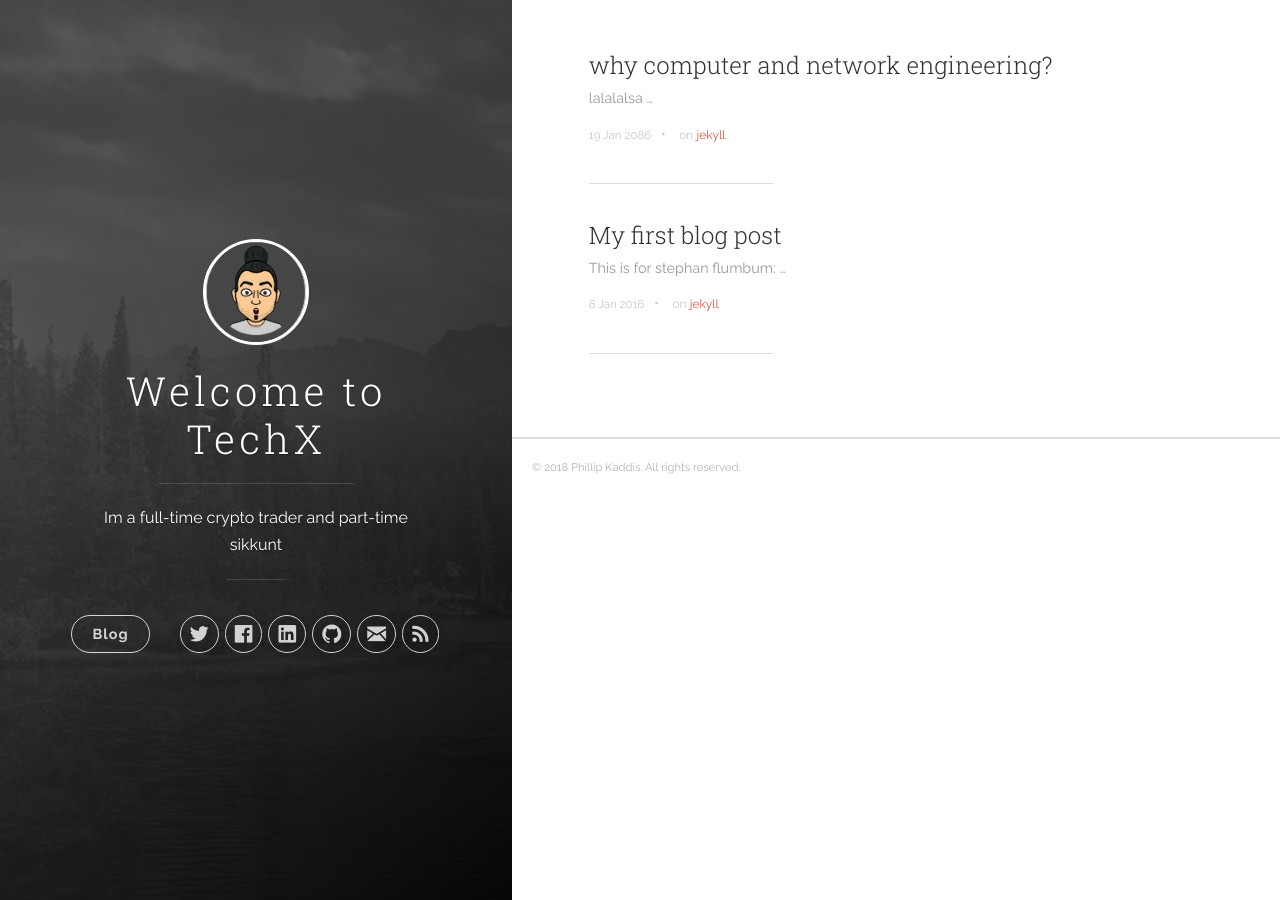
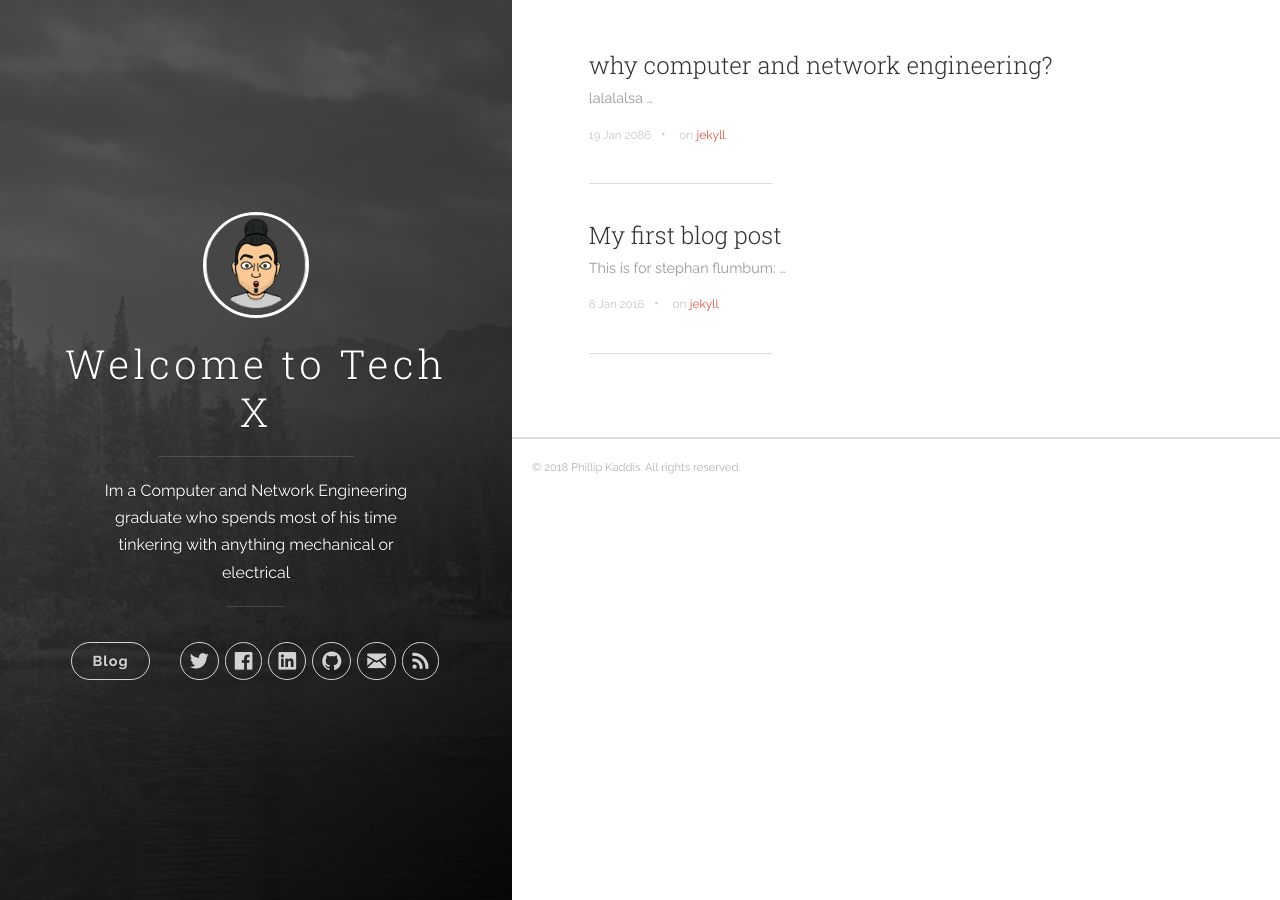
Before and after one commit to pkaddis/pkaddis.github.io, a Jekyll site: the page built from index.html, in a window 1280 px wide. Built offline with Jekyll 4.4.1, drawn with Linux system fonts in a browser that asks for light colours; nearby versions of some CDN libraries; the list of posts is cut into pages by our own code.

Commit message:
Update _config.yml

```diff
--- a/_config.yml
+++ b/_config.yml
@@ -1,6 +1,6 @@
 # Site settings
-title: Welcome to TechX
-description: 'Im a full-time crypto trader and part-time sikkunt'
+title: Welcome to Tech X
+description: 'Im a Computer and Network Engineering graduate who spends most of his time tinkering with anything mechanical or electrical'
 url: 'http://joshgerdes.com/jekyll-uno'
 baseurl: ''
 # google_analytics: 'UA-XXXXXX-X'
```
